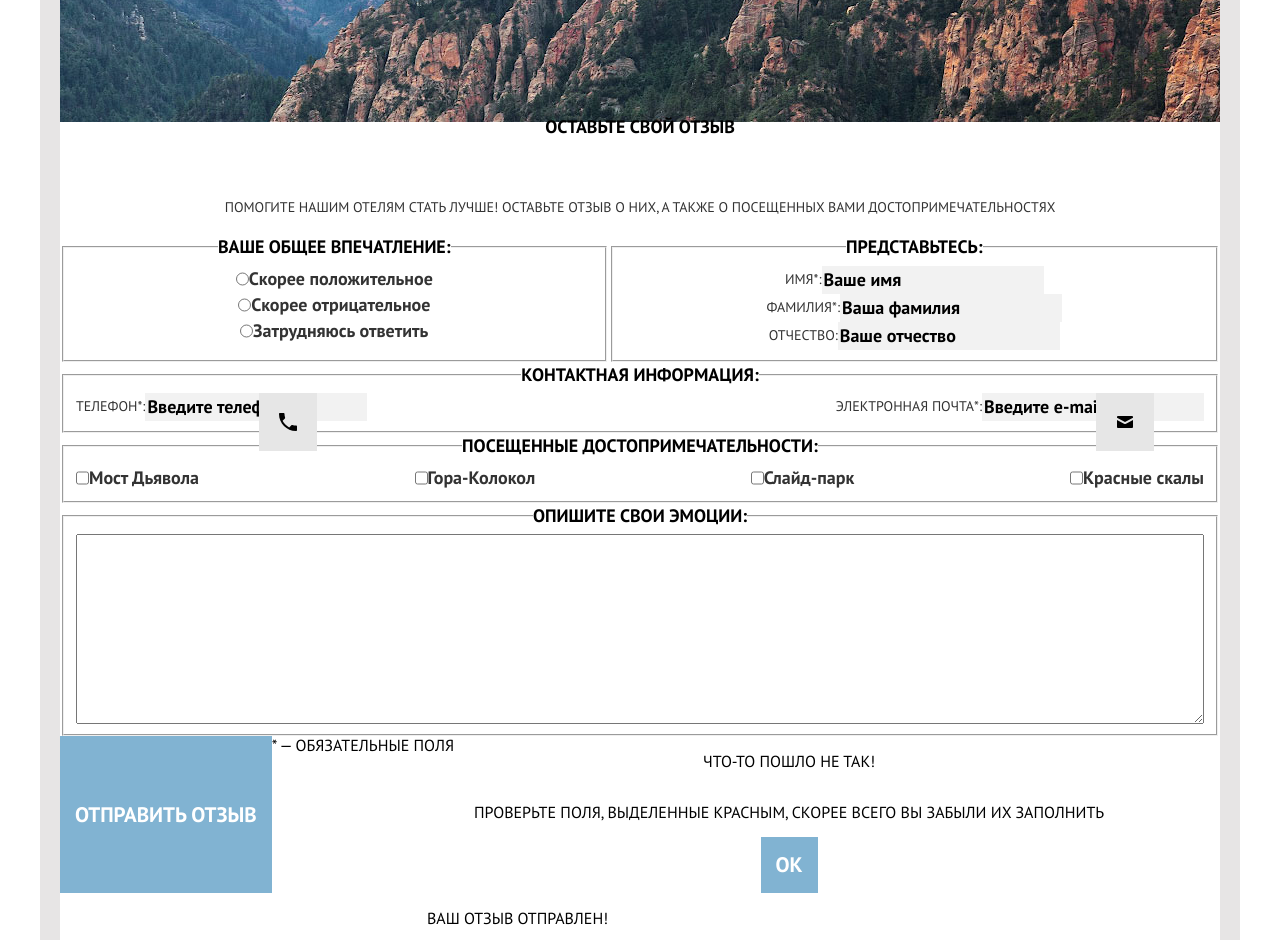
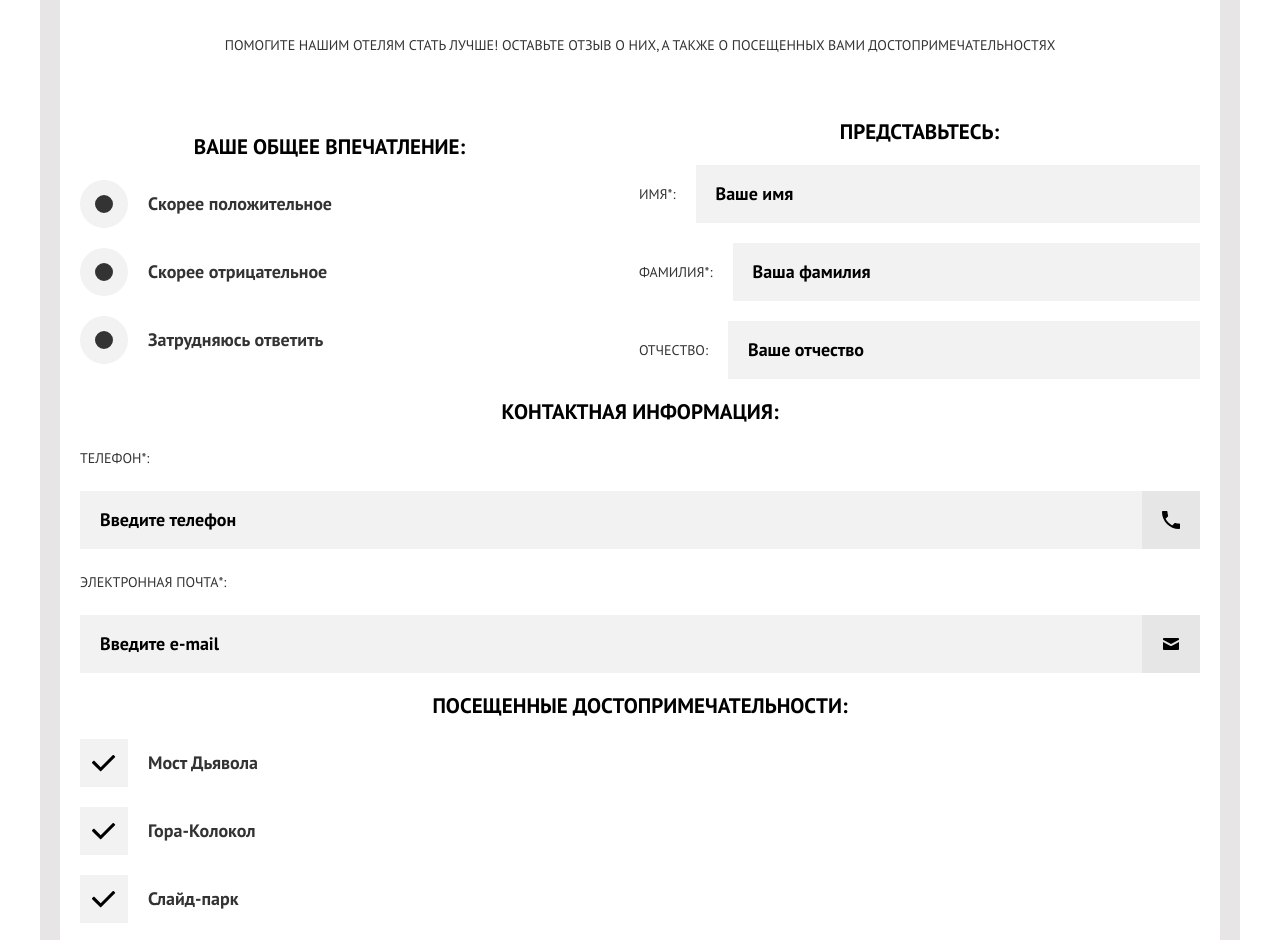
Before and after one commit to denitoff/Sedona, a website: page source/form.html in a window 1280 px wide. Shown: the part 452-1392 px from the top of the page. Drawn offline with Linux system fonts and the light colour scheme.

Commit message:
адаптивная верстка моб версии страницы form

```diff
--- a/source/form.html
+++ b/source/form.html
@@ -39,6 +39,10 @@
       <h1 class="visually-hidden">Помогите нам стать лучше!</h1>
 
       <section class="main-header main-header--inner-page">
+        <div class="main-header__image-container">
+          <p class="visually-hidden">SEDONA</p>
+        </div>
+        <div class="main-header__text-container">
         <h2 class="main-header__title">
           Оставьте свой отзыв
         </h2>
@@ -46,6 +50,7 @@
         <p class="main-header__text">
           Помогите нашим отелям стать лучше! оставьте отзыв о них, а также о посещенных вами достопримечательностях
         </p>
+      </div>
       </section>
 
 
@@ -74,8 +79,8 @@
 
           <fieldset class=" review-form__fieldset review-form__fieldset--contact ">
             <legend class="review-form__legend">Контактная информация:</legend>
-            <label class="review-form__label review-form__label--contacts review-form__label--phone "><span class="hide--desktop">Контактный</span>
-              телефон*:
+            <label class="review-form__label review-form__label--contacts review-form__label--phone "><span><span class="hide--desktop">Контактный</span>
+              телефон*:</span>
               <input class="review-form__input review-form__input--tel" type="tel" name="tel"
                 placeholder="Введите телефон" required>
             </label>
@@ -91,16 +96,16 @@
           <fieldset class=" review-form__fieldset review-form__fieldset--impression">
             <legend class="review-form__legend">Ваше общее впечатление:</legend>
 
-            <label class="review-form__label review-form__label--questionnaire">Скорее положительное
-              <input class="review-form__input review-form__input--radio" type="radio" name="impression" value="good">
+            <label class="review-form__label review-form__label--questionnaire radio">Скорее положительное
+              <input class="review-form__input review-form__input--radio visually-hidden" type="radio" name="impression" value="good">
             </label>
 
-            <label class="review-form__label review-form__label--questionnaire">Скорее отрицательное
-              <input class="review-form__input review-form__input--radio" type="radio" name="impression" value="bad">
+            <label class="review-form__label review-form__label--questionnaire radio">Скорее отрицательное
+              <input class="review-form__input review-form__input--radio visually-hidden" type="radio" name="impression" value="bad">
             </label>
 
-            <label class="review-form__label review-form__label--questionnaire">Затрудняюсь ответить
-              <input class="review-form__input review-form__input--radio" type="radio" name="impression"
+            <label class="review-form__label review-form__label--questionnaire radio">Затрудняюсь ответить
+              <input class="review-form__input review-form__input--radio visually-hidden" type="radio" name="impression"
                 value="noAnswer">
             </label>
 
@@ -109,20 +114,20 @@
           <fieldset class=" review-form__fieldset review-form__fieldset--places">
             <legend class="review-form__legend">Посещенные достопримечательности:</legend>
 
-            <label class="review-form__label review-form__label--questionnaire"> Мост Дьявола
-              <input class="review-form__input review-form__input--checkbox" type="checkbox" name="devilsBridge">
+            <label class="review-form__label review-form__label--questionnaire checkbox"> Мост Дьявола
+              <input class="review-form__input review-form__input--checkbox visually-hidden" type="checkbox" name="devilsBridge">
             </label>
 
-            <label class="review-form__label review-form__label--questionnaire"> Гора-Колокол
-              <input class="review-form__input review-form__input--checkbox" type="checkbox" name="mountBell">
+            <label class="review-form__label review-form__label--questionnaire checkbox"> Гора-Колокол
+              <input class="review-form__input review-form__input--checkbox visually-hidden" type="checkbox" name="mountBell">
             </label>
 
-            <label class="review-form__label review-form__label--questionnaire"> Слайд-парк
-              <input class="review-form__input review-form__input--checkbox" type="checkbox" name="SlidePark">
+            <label class="review-form__label review-form__label--questionnaire checkbox"> Слайд-парк
+              <input class="review-form__input review-form__input--checkbox visually-hidden" type="checkbox" name="SlidePark">
             </label>
 
-            <label class="review-form__label review-form__label--questionnaire"> Красные скалы
-              <input class="review-form__input review-form__input--checkbox" type="checkbox" name="RedRock">
+            <label class="review-form__label review-form__label--questionnaire checkbox"> Красные скалы
+              <input class="review-form__input review-form__input--checkbox visually-hidden" type="checkbox" name="RedRock">
             </label>
 
           </fieldset>
@@ -132,7 +137,7 @@
 
 
             <textarea class="review-form__textarea" name="message" cols="30" rows="10"
-              placeholder="Опишите подробно все свои восторги"> </textarea>
+              placeholder="Опишите подробно все свои восторги"></textarea>
           </fieldset>
 
 
@@ -140,7 +145,7 @@
           <span class="review-form__prompt">* — обязательные поля</span>
 
 
-          <div class="review-form__popup popup popup--error ">
+          <!-- <div class="review-form__popup popup popup--error ">
             <p class="popup__subject">Что-то пошло не так!</p>
             <p class="popup__text"> Проверьте поля, выделенные красным, скорее всего вы забыли их заполнить</p>
             <button class="popup__button button" type="button">Ok</button>
@@ -153,7 +158,7 @@
               опубликуем
               его на сайте.</p>
             <button class="popup__button button" type="button">Закрыть окно</button>
-          </div>
+          </div> -->
 
         </form>
 
--- a/source/less/blocks/button.less
+++ b/source/less/blocks/button.less
@@ -11,6 +11,8 @@
   border: none;
   cursor: pointer;
   text-transform: inherit;
+  width: 280px;
+
   &:hover{
     background-color: @button-hover;
   }
--- a/source/less/blocks/footer.less
+++ b/source/less/blocks/footer.less
@@ -5,6 +5,7 @@
   flex-wrap: wrap;
   flex-direction: column;
   align-items: center;
+  padding-top: 50px;
 
   @media (min-width: @tablet-width) {
 
--- a/source/less/blocks/main-header.less
+++ b/source/less/blocks/main-header.less
@@ -22,8 +22,30 @@
   background-repeat: no-repeat, no-repeat, no-repeat;
   background-position: center, bottom, center;
   margin-bottom: -1px;
+   @media (min-width: @tablet-width) {
+    min-height: 518px;
+  }
 
 }
+
+
+.main-header--inner-page .main-header__image-container{
+  background-image: url("../img/SEDONA.svg"),
+  url("../img/intro-triangle.svg"),
+    url("../img/mount-back-welcome-section.jpg");
+    background-size: 70% 50%,
+    1200px, //
+    cover;
+min-height: 160px;
+background-repeat: no-repeat, no-repeat, no-repeat;
+background-position: center, bottom, center;
+margin-bottom: -1px;
+@media (min-width: @tablet-width) {
+min-height: 290px;
+}
+
+}
+
 
 .main-header__text-container{
   text-align: center;
@@ -34,13 +56,18 @@
   justify-content: center;
 }
 
-.main-header--inner-page{
-  background-image: url("../img/SEDONA.svg"),
-    url("../img/mount-back-welcome-section.jpg");
-  min-height: 630px;
-  background-repeat: no-repeat, no-repeat;
-  background-position: center 40px, top;
+
+.main-header--inner-page .main-header__title{
+  @media (min-width: @tablet-width) {
+    font-weight: 700;
+    font-size: 30px;
+    line-height: 26px;
+    }
+
+
 }
+
+
 
 
 .main-header__title{
--- a/source/less/blocks/map.less
+++ b/source/less/blocks/map.less
@@ -4,5 +4,9 @@
   background-repeat: no-repeat, no-repeat;
   background-position: center;
   min-width: 320px;
-  min-height: 350px;
+  height: 350px;
+
 }
+.map img{
+  display: block;
+}
--- a/source/less/blocks/review-form.less
+++ b/source/less/blocks/review-form.less
@@ -2,6 +2,10 @@
   text-align: center;
   display: flex;
   flex-direction: column;
+  align-items: center;
+  gap:20px;
+  margin-top: 20px;
+
 
   @media (min-width: @tablet-width) {
     flex-direction: row;
@@ -10,13 +14,55 @@
 }
 
 .review-form__fieldset{
+  position: relative;
   display: flex;
   flex-direction: column;
-  align-items: center;
+  align-items: flex-start;
+  margin-left: 20px;
+  margin-right: 20px;
+  border: none;
+  padding: 0;
+  gap:20px;
+
+  @media (max-width: @mobile-width-only){
+
+    border-bottom:1px solid #E5E5E5;
+    padding-bottom: 28px;
+
+    &:last-of-type{
+      border-bottom: none;
+    }
+    &:first-of-type::before{
+      content: "";
+      position: absolute;
+      top: -70px;
+      width: 280px;
+      height: 1px;
+      background-color: #E5E5E5;
+
+    }
+
+  }
+
+
+
+}
+
+.review-form__fieldset--contact{
+
+
+  @media (min-width: @desktop-width) {
+    display: flex;
+    flex-direction: row;
+    flex-wrap: wrap;
+    justify-content: space-between;
+  }
 }
 
 
+
 .review-form__fieldset--impression{
+  min-width: 280px;
   @media (min-width: @tablet-width){
     order: -1;
     flex-grow: 1;
@@ -34,7 +80,8 @@
   .review-form__fieldset--textarea,
   .review-form__fieldset--places,
   .review-form__fieldset--contact{
-    width: 100%;}
+    width: 100%;
+  min-width: 320px;}
 }
 
 .review-form__fieldset--places{
@@ -50,22 +97,23 @@
   }
 }
 
-.review-form__fieldset--contact{
 
-  @media (min-width: @desktop-width) {
-    display: flex;
-    flex-direction: row;
-    flex-wrap: wrap;
-    justify-content: space-between;
-  }
-}
 
 
 .review-form__legend{
+
   font-weight: 700;
   font-size: 18px;
   line-height: 26px;
   text-align: center;
+  margin-top: 25px;
+  margin-bottom: 20px;
+  @media (min-width: @tablet-width)
+  {font-weight: 700;
+    font-size: 21px;
+    line-height: 26px;}
+
+
 }
 
 .review-form__label{
@@ -74,7 +122,10 @@
   line-height: 26px;
   color: @basic-gray--dark;
   display: flex;
-  flex-wrap: wrap;
+  width: 100%;
+  justify-content: flex-start;
+  align-items: center;
+  gap:20px;
 }
 
 .review-form__input{
@@ -83,17 +134,19 @@
   font-weight: 700;
   font-size: 18px;
   line-height: 26px;
-
-
+  min-height: 58px;
+  width: 100%;
+  padding-left: 20px;
 }
 .review-form__input::placeholder{
   color: @basic-black;
+}
 
-
-}
 
 .review-form__label--contacts{
   position: relative;
+  display: flex;
+  flex-wrap: wrap;
 }
 
 .review-form__label--phone::after{
@@ -102,7 +155,8 @@
   display: block;
   width: 58px;
   height: 58px;
-  right:50px;
+  right:0px;
+  bottom: 0px;
   background-color: @pseudo-contacts-background;
   background-image: url("../img/icon-phone.svg");
   background-repeat: no-repeat;
@@ -116,7 +170,8 @@
   display: block;
   width: 58px;
   height: 58px;
-  right:50px;
+  right:0px;
+  bottom: 0px;
   background-color: @pseudo-contacts-background;
   background-image: url("../img/icon-email.svg");
   background-repeat: no-repeat;
@@ -125,14 +180,46 @@
 }
 .review-form__label--questionnaire{
   display: flex;
-  flex-direction: row-reverse;
+
+  justify-content: flex-start;
   font-weight: 700;
   font-size: 18px;
   line-height: 26px;
   text-transform: none;
+  position: relative;
+  min-height: 48px;
 }
+.radio.review-form__label--questionnaire::before{
+  content: "";
+  width: 18px;
+  height: 18px;
+  left: 0;
+  background-color:@basic-gray--dark;
+  border: 15px solid @input-background;
+  border-radius: 50%;
+  cursor: pointer;
+}
+
+
+.checkbox.review-form__label--questionnaire::before{
+  content: "";
+  width: 48px;
+  height: 48px;
+  left: 0;
+  background-color: @input-background;
+  background-image: url("../img/tick.svg");
+  background-repeat: no-repeat;
+  background-position: center;
+cursor: pointer;
+}
+
 .review-form__textarea{
   width: 100%;
+  background-color: @input-background;
+  border: none;
+  padding-left: 20px;
+  padding-right: 20px;
+  margin-bottom: 50px;
 }
 
 
--- a/source/less/blocks/social.less
+++ b/source/less/blocks/social.less
@@ -11,6 +11,7 @@
   display: flex;
   align-items: center;
   justify-content: center;
+
 }
 
 .social__item{
```
Also changed, not shown: source/index.html (+12 -4 lines), source/css/style.css, source/img/tick.svg (added), 1 other file.
